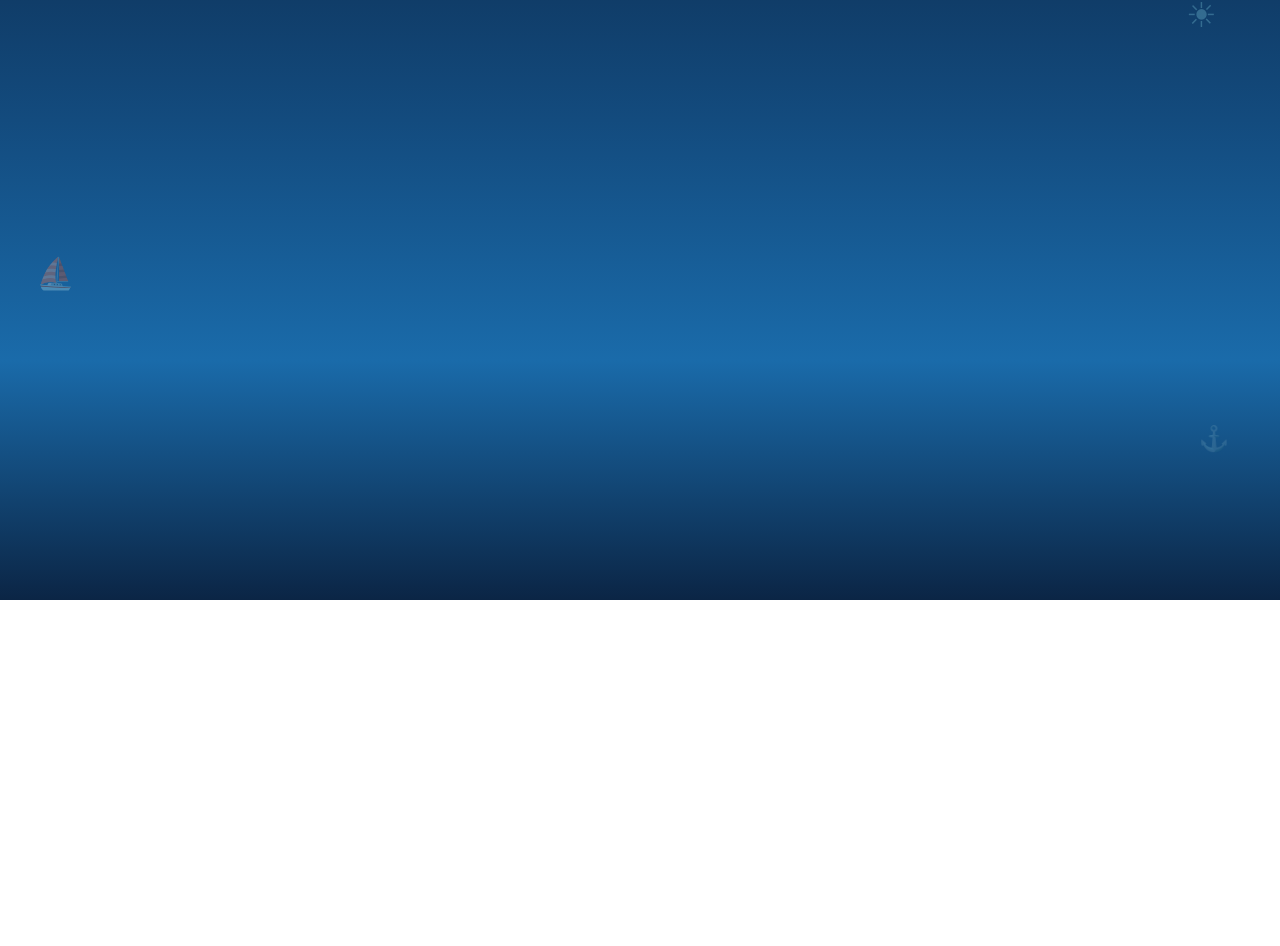
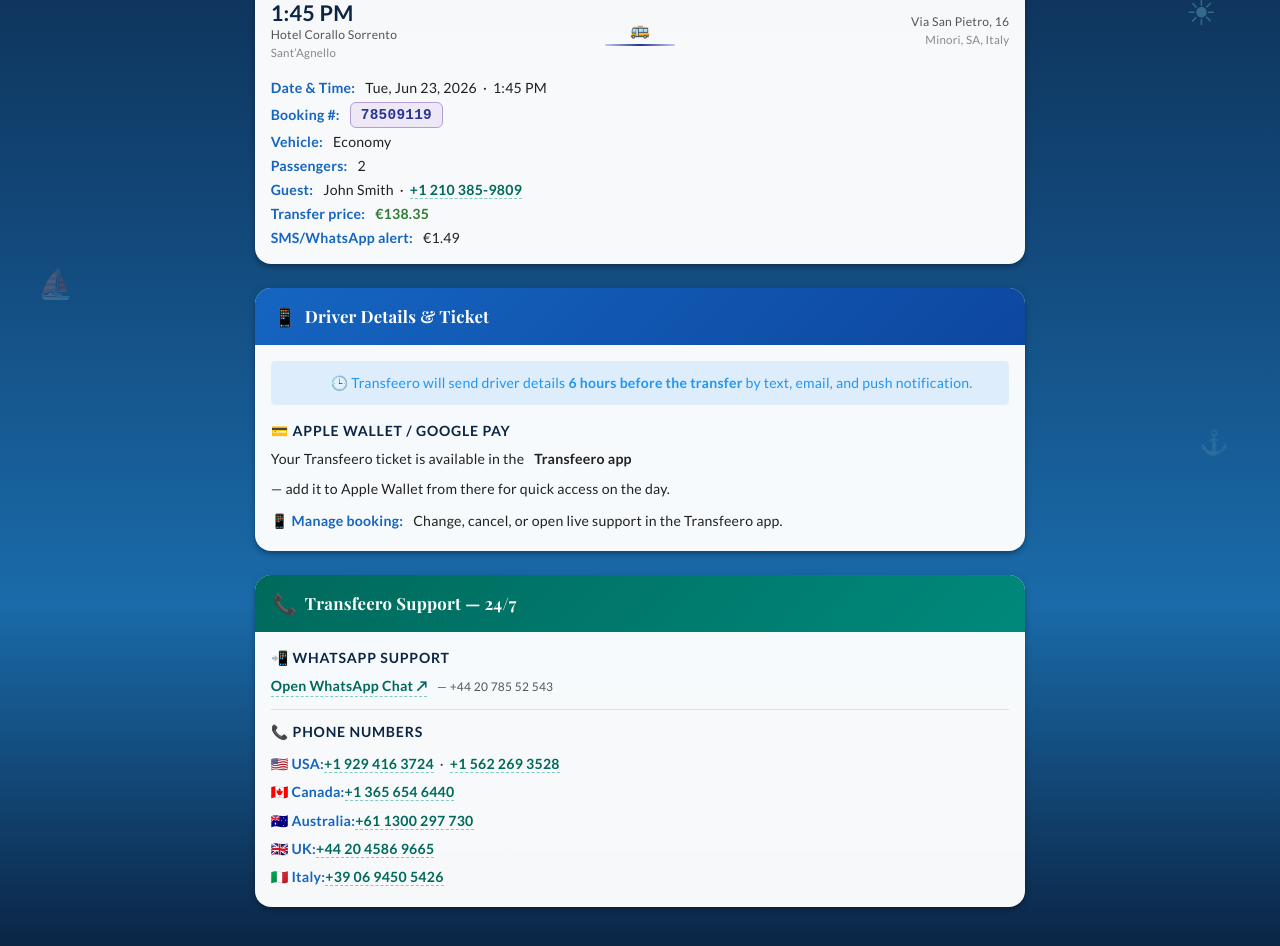
Before and after one commit to FlintShadey/Itenerary, a Vue app: page /#/minori-transfer in a window 1280 px wide. Before the commit this address had no page. Shown: the part 200-1146 px from the top of the page. Before the commit the page ends 800 px from the top, so only its background shows below. Built offline with nearby package versions, Linux system fonts and the light colour scheme.

Commit message:
Add Transfeero transfer detail view for Hotel Corallo → Minori

```diff
--- a/src/router.js
+++ b/src/router.js
@@ -14,6 +14,7 @@ import SantoriniDay from './views/SantoriniDay.vue'
 import CoralloSorrento from './views/CoralloSorrento.vue'
 import CapriDay from './views/CapriDay.vue'
 import SeaPoolsWalk from './views/SeaPoolsWalk.vue'
+import MinoriTransfer from './views/MinoriTransfer.vue'
 
 const routes = [
   { path: '/', component: Itinerary },
@@ -31,6 +32,7 @@ const routes = [
   { path: '/corallo-sorrento', component: CoralloSorrento },
   { path: '/capri-day', component: CapriDay },
   { path: '/sea-pools-walk', component: SeaPoolsWalk },
+  { path: '/minori-transfer', component: MinoriTransfer },
 ]
 
 export default createRouter({
--- a/src/views/Itinerary.vue
+++ b/src/views/Itinerary.vue
@@ -1776,9 +1776,17 @@
                   <span class="detail-label">Guest:</span>
                   <span>John Smith &nbsp;&middot;&nbsp; <a href="tel:+12103859809" class="med-link">+1 210 385-9809</a></span>
                 </div>
-                <div class="confirm-row mb-0">
+                <div class="confirm-row mb-1">
                   <span class="detail-label">Price:</span>
                   <span style="font-weight:600;color:#2E7D32;">&euro;138.35</span>
+                </div>
+
+                <div class="mt-3" style="text-align:right;">
+                  <router-link to="/minori-transfer" style="text-decoration:none;">
+                    <v-btn color="blue-grey-darken-2" variant="tonal" size="small">
+                      Transfer Details &nbsp;&#8250;
+                    </v-btn>
+                  </router-link>
                 </div>
 
               </v-card-text>
--- /dev/null
+++ b/src/views/MinoriTransfer.vue
@@ -0,0 +1,141 @@
+<template>
+  <v-main>
+    <v-container>
+      <v-row justify="center">
+        <v-col cols="12" md="10" lg="8">
+
+          <v-btn variant="text" color="white" class="mb-4 pl-0" @click="$router.back()">
+            &#8592; Back to Itinerary
+          </v-btn>
+
+          <!-- Booking Confirmation -->
+          <v-card hover elevation="4" class="mb-6 itinerary-card">
+            <v-card-title class="card-header card-header-ferry">
+              <span class="card-header-icon">&#128652;</span>
+              Transfer &mdash; Hotel Corallo &rarr; Minori &nbsp;&middot;&nbsp; Tue, Jun 23, 2026
+            </v-card-title>
+            <v-card-text class="pa-4">
+
+              <v-alert type="success" variant="tonal" density="compact" class="mb-4">
+                &#10003; <strong>Booking Confirmed</strong> &mdash; Transfeero #78509119
+              </v-alert>
+
+              <div class="flight-route mb-4">
+                <div class="route-endpoint">
+                  <div class="route-time">1:45 PM</div>
+                  <div class="route-city">Hotel Corallo Sorrento</div>
+                  <div class="route-date" style="font-size:0.72rem;">Sant&rsquo;Agnello</div>
+                </div>
+                <div class="route-middle">
+                  <span class="route-arrow-plane">&#128652;</span>
+                  <div class="route-arrow-line ferry-line"></div>
+                </div>
+                <div class="route-endpoint text-right">
+                  <div class="route-city">Via San Pietro, 16</div>
+                  <div class="route-date" style="font-size:0.72rem;">Minori, SA, Italy</div>
+                </div>
+              </div>
+
+              <div class="confirm-row mb-1">
+                <span class="detail-label">Date &amp; Time:</span>
+                <span>Tue, Jun 23, 2026 &nbsp;&middot;&nbsp; 1:45 PM</span>
+              </div>
+              <div class="confirm-row mb-1">
+                <span class="detail-label">Booking #:</span>
+                <span class="confirm-code ferry-code">78509119</span>
+              </div>
+              <div class="confirm-row mb-1">
+                <span class="detail-label">Vehicle:</span>
+                <span>Economy</span>
+              </div>
+              <div class="confirm-row mb-1">
+                <span class="detail-label">Passengers:</span>
+                <span>2</span>
+              </div>
+              <div class="confirm-row mb-1">
+                <span class="detail-label">Guest:</span>
+                <span>John Smith &nbsp;&middot;&nbsp; <a href="tel:+12103859809" class="med-link">+1 210 385-9809</a></span>
+              </div>
+              <div class="confirm-row mb-1">
+                <span class="detail-label">Transfer price:</span>
+                <span style="font-weight:600;color:#2E7D32;">&euro;138.35</span>
+              </div>
+              <div class="confirm-row mb-0">
+                <span class="detail-label">SMS/WhatsApp alert:</span>
+                <span>&euro;1.49</span>
+              </div>
+
+            </v-card-text>
+          </v-card>
+
+          <!-- Driver Details & Apple Wallet -->
+          <v-card hover elevation="4" class="mb-6 itinerary-card">
+            <v-card-title class="card-header card-header-activity">
+              <span class="card-header-icon">&#128241;</span>
+              Driver Details &amp; Ticket
+            </v-card-title>
+            <v-card-text class="pa-4">
+
+              <v-alert type="info" variant="tonal" density="compact" class="mb-4">
+                &#128338; Transfeero will send driver details <strong>6 hours before the transfer</strong> by text, email, and push notification.
+              </v-alert>
+
+              <div class="benefits-heading mb-2">&#128179; Apple Wallet / Google Pay</div>
+              <div class="confirm-row mb-3">Your Transfeero ticket is available in the <strong>Transfeero app</strong> &mdash; add it to Apple Wallet from there for quick access on the day.</div>
+
+              <div class="confirm-row mb-1">
+                <span class="detail-label">&#128241; Manage booking:</span>
+                <span>Change, cancel, or open live support in the Transfeero app.</span>
+              </div>
+
+            </v-card-text>
+          </v-card>
+
+          <!-- Support -->
+          <v-card hover elevation="4" class="mb-6 itinerary-card">
+            <v-card-title class="card-header card-header-hotel">
+              <span class="card-header-icon">&#128222;</span>
+              Transfeero Support &mdash; 24/7
+            </v-card-title>
+            <v-card-text class="pa-4">
+
+              <div class="benefits-heading mb-2">&#128242; WhatsApp Support</div>
+              <div class="confirm-row mb-3">
+                <a href="https://wa.me/442078552543" target="_blank" rel="noopener" class="med-link">Open WhatsApp Chat &#8599;</a>
+                <span style="color:#555;font-size:0.85em;"> &mdash; +44 20 785 52 543</span>
+              </div>
+
+              <v-divider class="my-3"></v-divider>
+
+              <div class="benefits-heading mb-2">&#128222; Phone Numbers</div>
+              <div class="hotel-contact">
+                <div><span class="detail-label">&#127482;&#127480; USA:</span>
+                  <a href="tel:+19294163724" class="med-link">+1 929 416 3724</a>
+                  &nbsp;&middot;&nbsp;
+                  <a href="tel:+15622693528" class="med-link">+1 562 269 3528</a>
+                </div>
+                <div><span class="detail-label">&#127464;&#127462; Canada:</span>
+                  <a href="tel:+13656546440" class="med-link">+1 365 654 6440</a>
+                </div>
+                <div><span class="detail-label">&#127462;&#127482; Australia:</span>
+                  <a href="tel:+611300297730" class="med-link">+61 1300 297 730</a>
+                </div>
+                <div><span class="detail-label">&#127468;&#127463; UK:</span>
+                  <a href="tel:+442045869665" class="med-link">+44 20 4586 9665</a>
+                </div>
+                <div><span class="detail-label">&#127470;&#127481; Italy:</span>
+                  <a href="tel:+390694505426" class="med-link">+39 06 9450 5426</a>
+                </div>
+              </div>
+
+            </v-card-text>
+          </v-card>
+
+        </v-col>
+      </v-row>
+    </v-container>
+  </v-main>
+</template>
+
+<script setup>
+</script>
```
